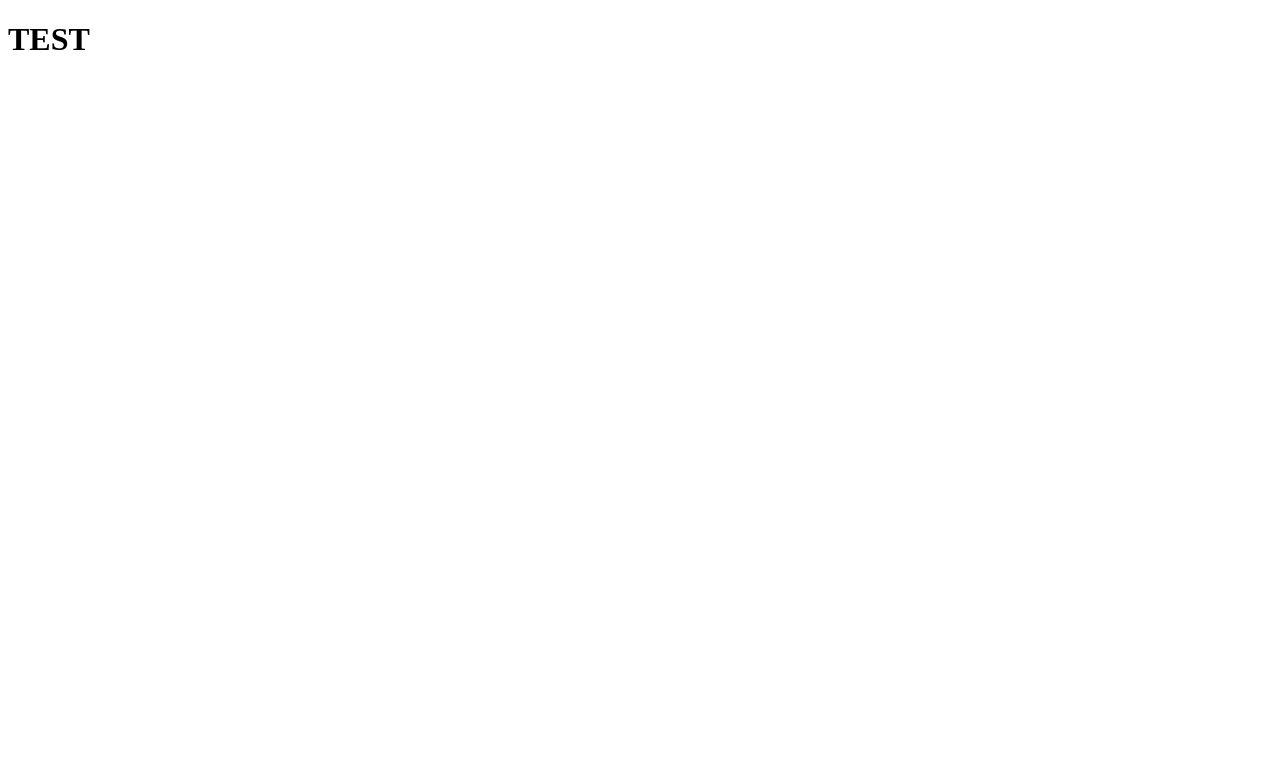
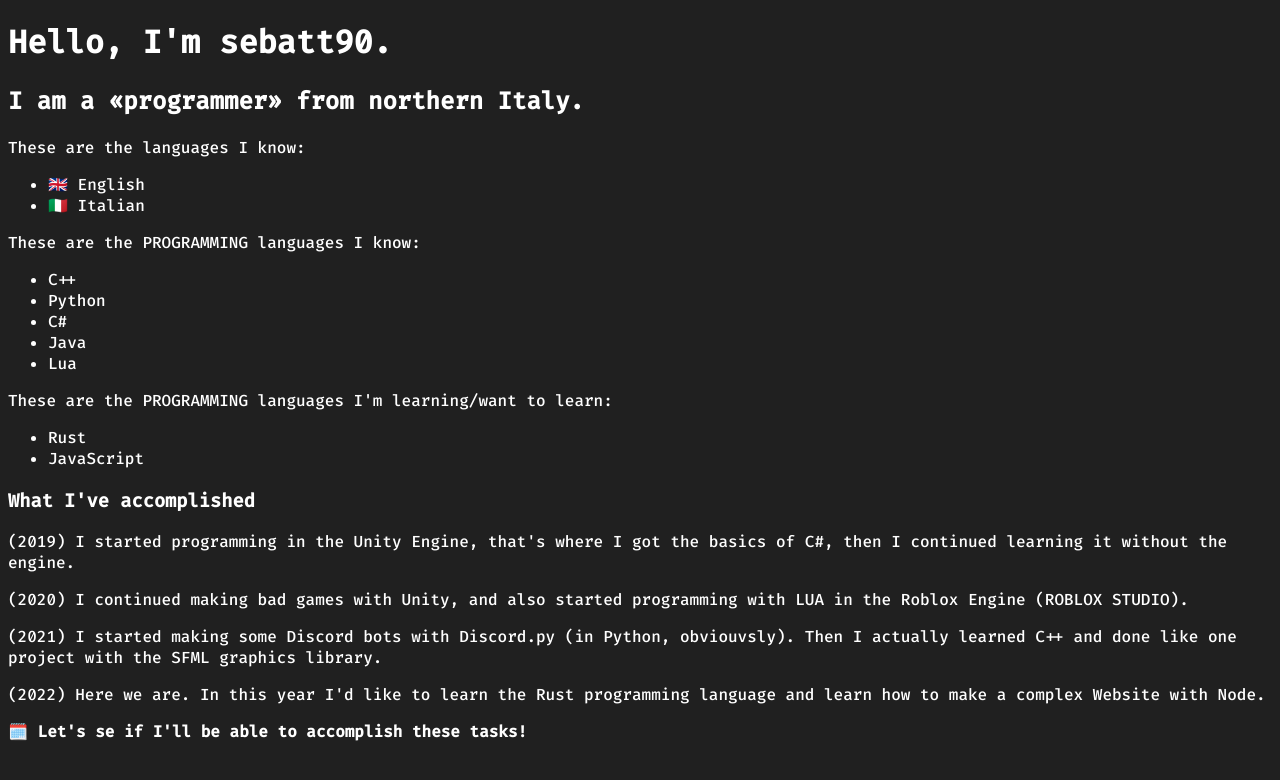
Before and after one commit to sebatt90/sebatt90.github.io, a plain HTML site: page aboutme/index.html in a window 1280 px wide. Drawn offline with Linux system fonts and the light colour scheme.

Commit message:
First iteration of the website

```diff
--- a/aboutme/index.html
+++ b/aboutme/index.html
@@ -4,9 +4,61 @@
     <meta charset="UTF-8">
     <meta http-equiv="X-UA-Compatible" content="IE=edge">
     <meta name="viewport" content="width=device-width, initial-scale=1.0">
+    <link rel="stylesheet" href="./src/style.css">
     <title>About me | sebatt90</title>
 </head>
 <body>
-    <h1>TEST</h1>
+    <h1>Hello, I'm sebatt90.</h1>
+    <h2>
+        I am a «programmer» from northern Italy.
+    </h2>
+
+    <p>
+        These are the languages I know:
+        <ul>
+            <li>🇬🇧 English</li>
+            <li>🇮🇹 Italian</li>
+        </ul>
+    </p>
+
+    <p>
+        These are the PROGRAMMING languages I know:
+        <ul>
+            <li>C++</li>
+            <li>Python</li>
+            <li>C#</li>
+            <li>Java</li>
+            <li>Lua</li>
+        </ul>
+    </p>
+
+    <p>
+        These are the PROGRAMMING languages I'm learning/want to learn:
+        <ul>
+            <li>Rust</li>
+            <li>JavaScript</li>
+        </ul>
+    </p>
+
+
+    <h3>What I've accomplished</h3>
+    <p>
+        <!-- Where it all started... -->
+        (2019)
+        I started programming in the Unity Engine, that's where I got
+        the basics of C#, then I continued learning it without the engine.
+    </p>
+    <p>
+        (2020) I continued making bad games with Unity, and also started programming with LUA in the Roblox Engine (ROBLOX STUDIO).
+    </p>
+    <p>
+        (2021) I started making some Discord bots with Discord.py (in Python, obviouvsly).
+        Then I actually learned C++ and done like one project with the SFML graphics library.
+    </p>
+    <p>
+        (2022) Here we are. In this year I'd like to learn the Rust programming language
+        and learn how to make a complex Website with Node.
+    </p>
+    <p><b>🗓️ Let's se if I'll be able to accomplish these tasks!</b></p>
 </body>
 </html>
--- /dev/null
+++ b/aboutme/src/style.css
@@ -0,0 +1,31 @@
+@import url('https://fonts.googleapis.com/css2?family=Fira+Code:wght@500&display=swap');
+
+p{
+    color: white;
+    font-family: 'Fira Code', monospace;
+}
+
+body{
+    background-color: rgb(32, 32, 32);
+}
+
+h1{
+    color: white;
+    font-family: 'Fira Code', monospace;
+}
+
+h2{
+    color: white;
+    font-family: 'Fira Code', monospace;
+}
+
+h3{
+    color: white;
+    font-family: 'Fira Code', monospace;
+}
+
+
+ul {
+    color: white;
+    font-family: 'Fira Code', monospace;
+}
```
